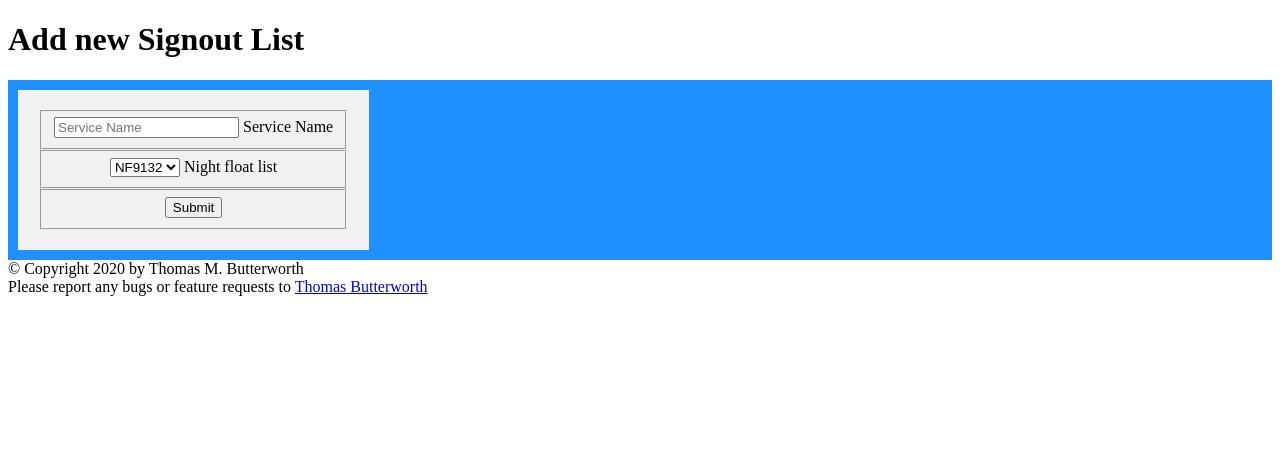
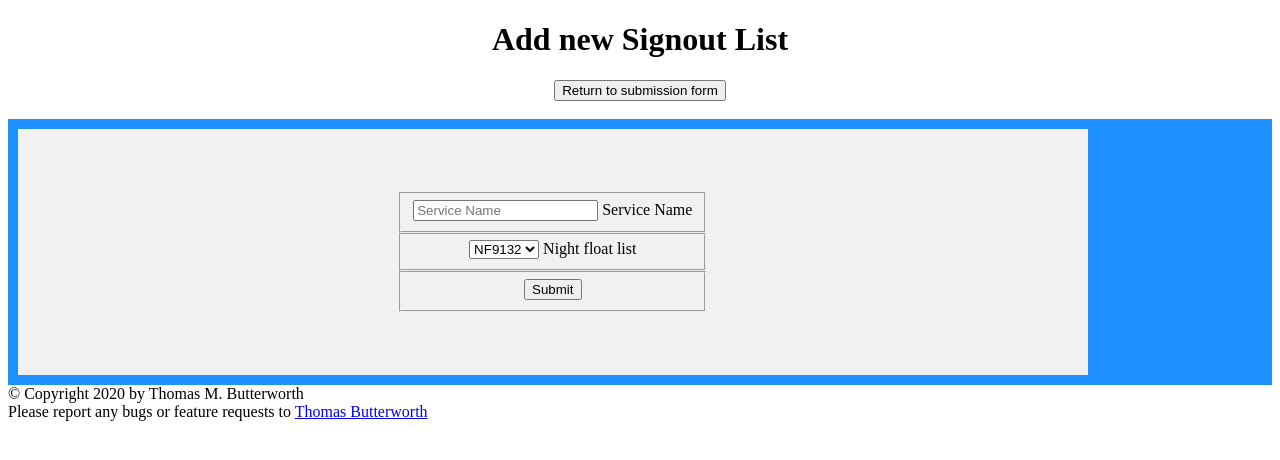
Before and after one commit to rosenbergdm/signout, a Flask app: page /addservice in a window 1280 px wide. Shown: the top 460 px of the page. Run offline with Flask 2, Linux system fonts and the light colour scheme; parts of the project's set-up code (start-up, migrations or seed data) failed here and were passed over; some libraries are stand-ins or nearby versions.

Commit message:
Template cleanup.  Ensure everything uses the auth

```diff
--- a/signout.py
+++ b/signout.py
@@ -692,17 +692,15 @@ def submission_weekday():
 
 
 @app.route("/submission_weekday", methods=["GET", "POST"])
+@auth.login_required
 def debug_submission_weekday():
-    if app.config["DEBUG_PAGES"]:
-        return submission_weekday()
-    return "NOT IN DEBUG MODE"
+    return submission_weekday()
 
 
 @app.route("/submission_weekend", methods=["GET", "POST"])
+@auth.login_required
 def debug_submission_weekend():
-    if app.config["DEBUG_PAGES"]:
-        return submission_weekend()
-    return "NOT IN DEBUG MODE"
+    return submission_weekend()
 
 
 @app.route("/submission", methods=["GET", "POST"])
--- a/static/signout.css
+++ b/static/signout.css
@@ -13,6 +13,10 @@
   background-color: #f1f1f1;
   margin: 10px;
   padding: 20px;
+}
+
+#addform {
+  padding: 5% 30% 5% 30%;
 }
 
 table.sortable tbody tr:nth-child(2n) td {
--- a/templates/addservice.html
+++ b/templates/addservice.html
@@ -6,10 +6,13 @@
 {% endblock %}
 {% block title %}MSKCC Signout Admin{% endblock %}
 {% block body %}
-<h1>Add new Signout List</h1>
 <center>
+  <h1>Add new Signout List</h1>
+  <button onClick="location.href='/submission'">Return to submission form</button>
+  <br>
+  <br>
   <div class="flex-container">
-    <div class="submissionform">
+    <div class="submissionform" name="addform" id="addform" align="center">
       <form id="queryselect" action="" method="POST">
         <fieldset>
           <input name="name" id="name" type="text" placeholder="Service Name" required>
--- a/templates/admin.html
+++ b/templates/admin.html
@@ -4,8 +4,8 @@
 {% endblock %}
 {% block title %}MSKCC Signout Admin{% endblock %}
 {% block body %}
-<h1>MSKCC Signout Admin Page</h1>
 <center>
+  <h1>MSKCC Signout Admin Page</h1>
   <a href='/nightfloat?list=NF9132' class="button"><button>Night float 9132 callback page</button></a>
   <a href='/nightfloat?list=NF9133' class="button"><button>Night float 9133 callback page</button></a>
   <br>
@@ -18,4 +18,7 @@
   <a href="/addservice" class="button"><button>Add a new service assignment</button></a>
   <br>
   <br>
+  <a href="/submission" class="button"><button>Return to submission form</button></a>
+  <br>
+  <br>
 {% endblock %}
--- a/templates/servicelist.html
+++ b/templates/servicelist.html
@@ -25,6 +25,7 @@
   <h2>You can sort columns by clicking on the header</h2>
   <p><a href="/addservice"><button>Add a new service</button></a>
   <p><a href="/admin"><button>Back to admin page</button></a>
+  <p><a href="/submission"><button>Return to submission page</button></a>
 </center>
 <br>
 <hr>
--- a/templates/submission.html
+++ b/templates/submission.html
@@ -13,6 +13,8 @@
   <a href='/nightfloat?list=NF9133' class="button"><button>Night float 9133 callback page</button></a>
   <br>
   <a href='/query' class="button"><button>Query the signout log</button></a>
+  <br>
+  <a href='/admin' class="button"><button>Admin interface</button></a>
   <br>
 </center>
 
--- a/templates/submission_weekend.html
+++ b/templates/submission_weekend.html
@@ -13,6 +13,8 @@
   <a href='/nightfloat?list=NF9133' class="button"><button>Night float 9133 callback page</button></a>
   <br>
   <a href='/query' class="button"><button>Query the signout log</button></a>
+  <br>
+  <a href='/admin' class="button"><button>Admin interface</button></a>
   <br>
 </center>
 
```
